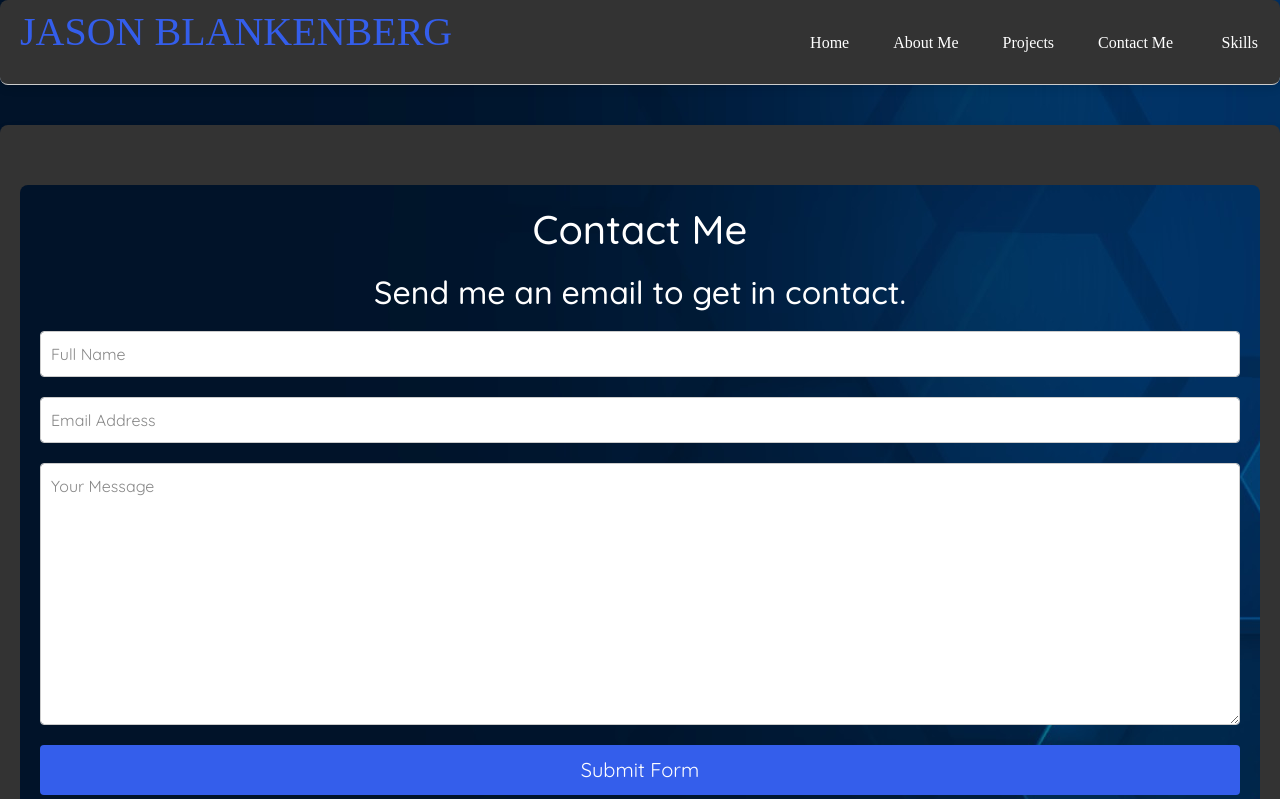
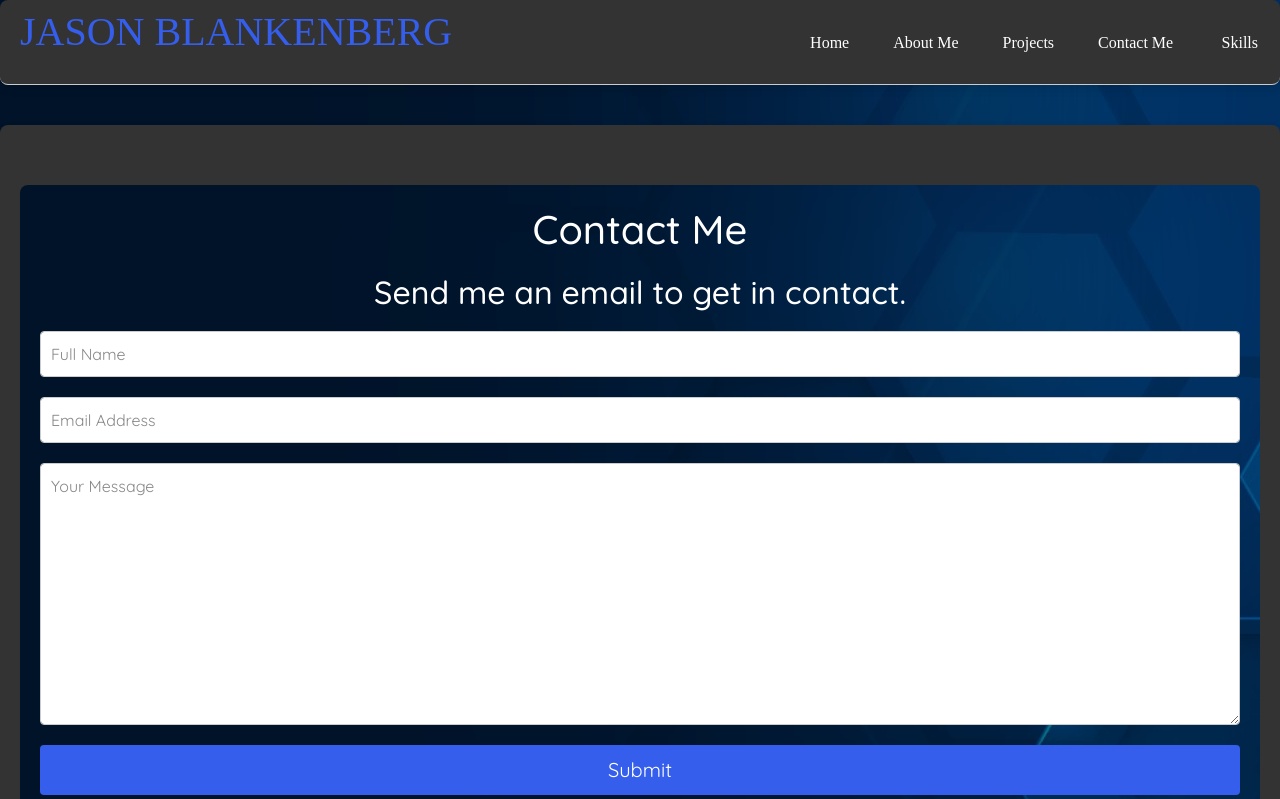
Before and after one commit to Darkinsator/portfolio, a React (Create React App) app: page /contact in a window 1280 px wide. Shown: the top 799 px of the page. Built offline with nearby package versions, Linux system fonts and the light colour scheme; a web font is replaced by a local one.

Commit message:
found a style I want to go with

```diff
--- a/src/ContactMe.js
+++ b/src/ContactMe.js
@@ -44,7 +44,7 @@ const ContactMe = () => {
         <div class="form-group">
           <textarea placeholder="Your Message" class="form-control" name="message" rows="10" required></textarea>
         </div>
-        <button type="submit" class="btn btn-lg btn-dark btn-block">Submit Form</button>
+        <button type="submit" class="btn btn-lg btn-dark btn-block">Submit</button>
       </form>
       <footer>
         <p>© 2024 My Portfolio</p>
```
